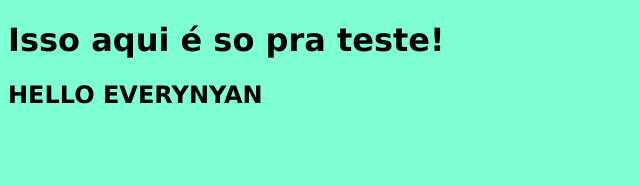
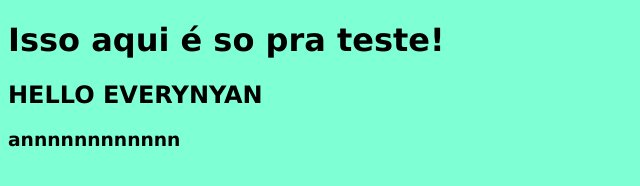
Before and after one commit to Esther134/Dev1-Repository, a plain HTML site: page index.html in a window 1280 px wide. Shown: the whole page, without its empty margins (0-640 px from the left). Drawn offline with Linux system fonts and the light colour scheme.

Commit message:
annnnnnn

```diff
--- a/index.html
+++ b/index.html
@@ -9,5 +9,6 @@
 <body>
     <h1>Isso aqui é so pra teste!</h1>
     <h2>HELLO EVERYNYAN</h2>
+    <h3>annnnnnnnnnnn</h3>
 </body>
 </html>
```
